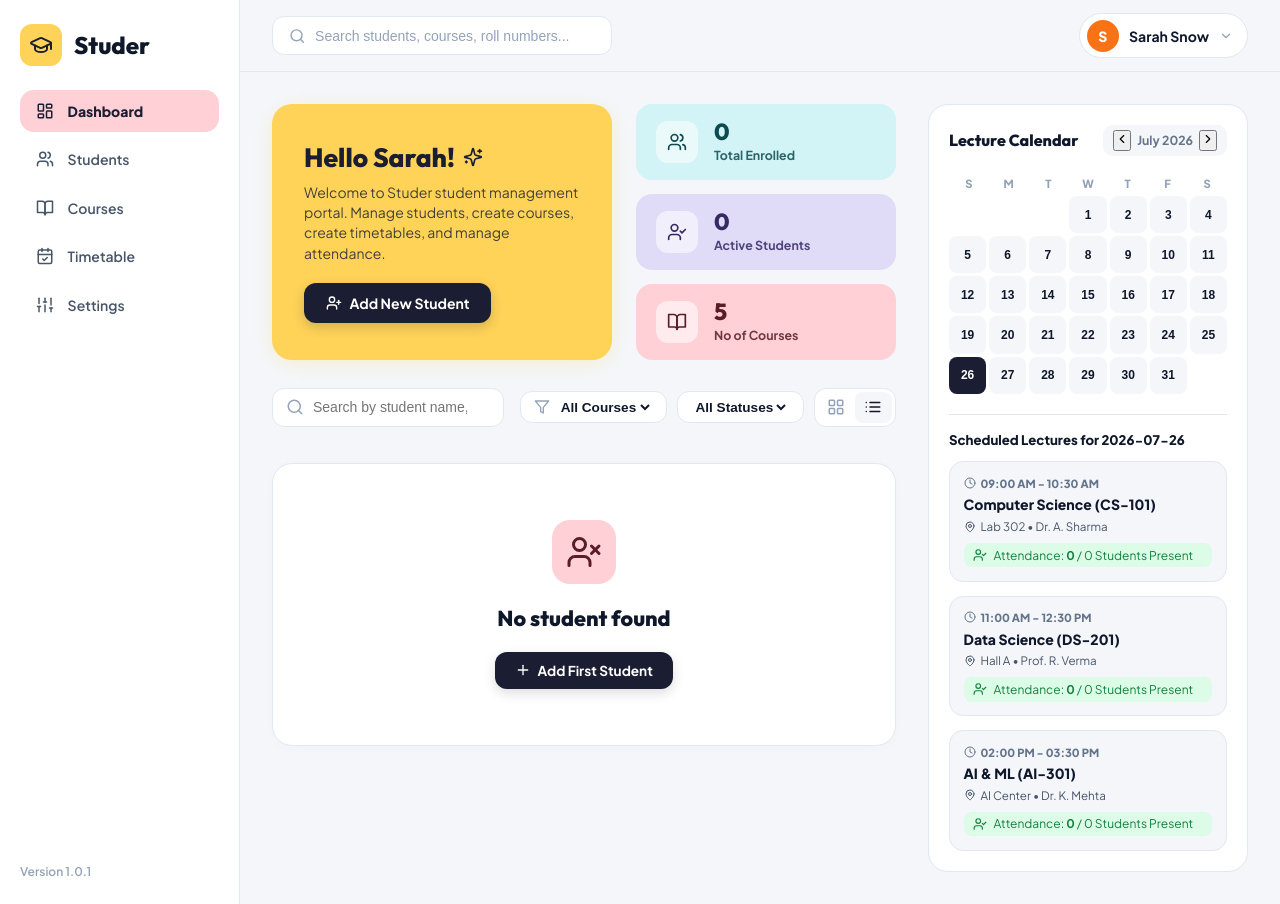
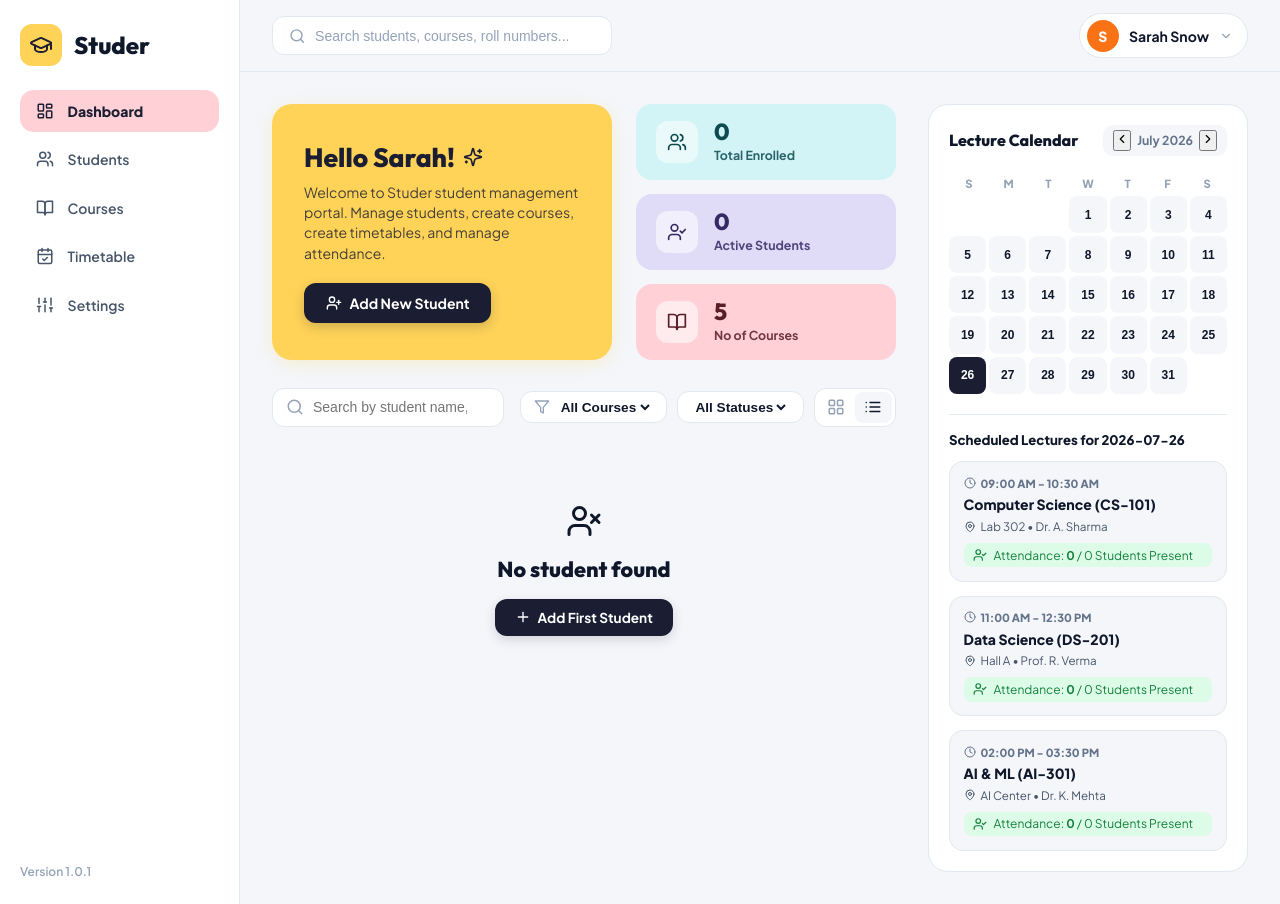
Before and after one commit to vedantwankhade123/Studer, a React (Vite) app: page / in a window 1280 px wide. Built offline with nearby package versions, Linux system fonts and the light colour scheme.

Commit message:
Refactor: Make empty state background transparent and remove icon background

```diff
--- a/src/index.css
+++ b/src/index.css
@@ -892,28 +892,24 @@ html, body {
 .status-btn.present { background: #dcfce7; color: #15803d; }
 .status-btn.absent { background: #fee2e2; color: #dc2626; }
 
-/* Empty State Styling */
+/* Empty State Styling - Transparent without white box or faint red icon bg */
 .empty-state {
-  background: white;
-  border: 1px solid var(--border-color);
-  border-radius: 20px;
-  padding: 3.5rem 2rem;
+  background: transparent;
+  border: none;
+  padding: 2.5rem 1rem;
   display: flex;
   flex-direction: column;
   align-items: center;
   justify-content: center;
   text-align: center;
-  gap: 1.25rem;
-  box-shadow: 0 2px 12px rgba(0, 0, 0, 0.02);
+  gap: 1rem;
+  box-shadow: none;
   margin: 1rem 0;
 }
 
 .empty-icon {
-  width: 64px;
-  height: 64px;
-  border-radius: 18px;
-  background: var(--pastel-pink);
-  color: var(--pastel-pink-text);
+  background: transparent;
+  color: var(--text-main);
   display: flex;
   align-items: center;
   justify-content: center;
@@ -960,7 +956,7 @@ html, body {
 }
 
 .btn-secondary {
-  background: var(--bg-body);
+  background: white;
   color: var(--text-main);
   border: 1px solid var(--border-color);
 }
```
